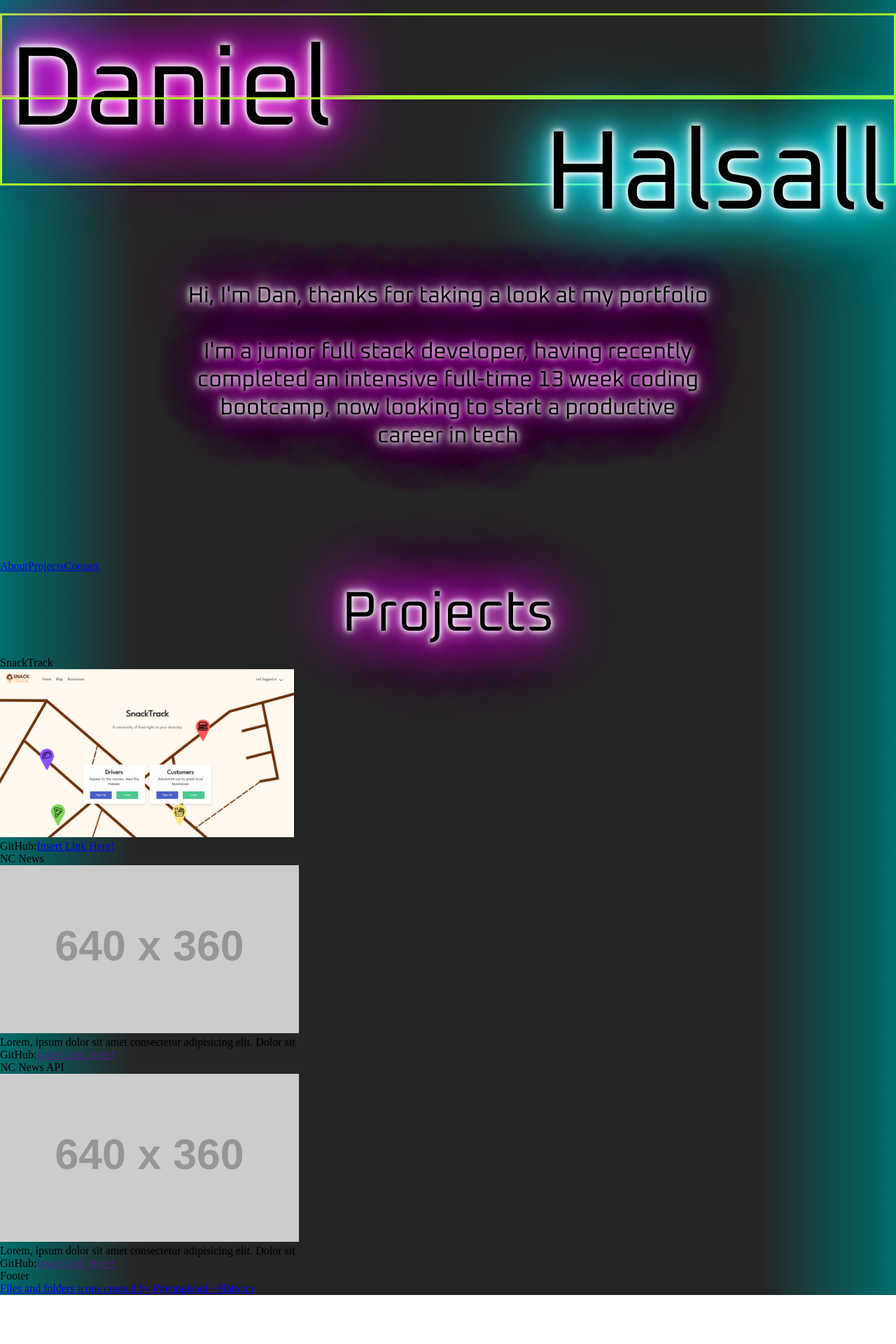
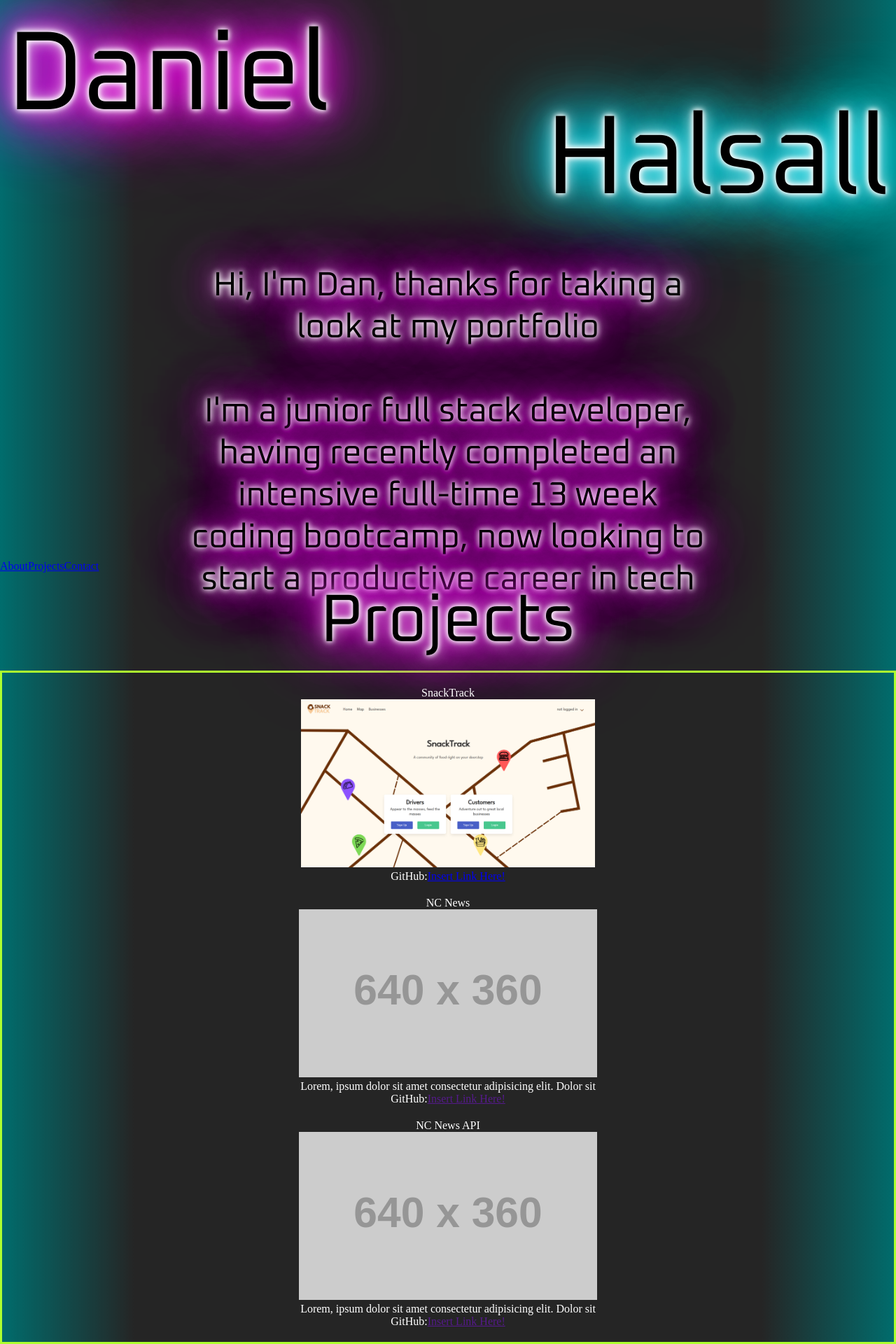
Before and after one commit to danny-817/Portfolio, a React (Vite) app: page / in a window 1280 px wide. Shown: the top 1920 px of the page at 70% size. Before the commit the page ends 1850 px from the top, so only its background shows below. Built offline with nearby package versions, Linux system fonts and the light colour scheme.

Commit message:
increased about text size, centered all project children

```diff
--- a/src/components/about.jsx
+++ b/src/components/about.jsx
@@ -1,11 +1,10 @@
 export default function About() {
   return (
     <div className="landing-page scroll-snap">
-      <div></div>
-      <div className="firstname-container highlight">
+      <div className="firstname-container ">
         <h1 className="firstname neon-glow-pink ">Daniel</h1>
       </div>
-      <div className="surname-container highlight">
+      <div className="surname-container ">
         <h1 className="surname neon-glow-blue">Halsall</h1>
       </div>
       <p className="title neon-glow-pink  ">
--- a/src/components/projects.jsx
+++ b/src/components/projects.jsx
@@ -2,10 +2,10 @@ import { Link } from "react-router-dom";
 
 export default function Projects() {
   return (
-    <div className="container w-100 h-100 border border-dark">
+    <div className="projects-page">
       <h1 className="title neon-glow-pink">Projects</h1>
-      <div className="container border ">
-        <div className=" project-enter">
+      <div className="projects-container highlight">
+        <div className="project ">
           <h2>SnackTrack</h2>
 
           <Link
@@ -27,7 +27,7 @@ export default function Projects() {
             </a>
           </p>
         </div>
-        <div className="border px-4  text-center">
+        <div className="project">
           <h2>NC News</h2>
           <Link to="https://www.cssscript.com/demo/cyberpunk-2077/#section-banners">
             <img
@@ -44,7 +44,7 @@ export default function Projects() {
             GitHub:<a href="">Insert Link Here!</a>
           </p>
         </div>
-        <div className="border px-4  text-center">
+        <div className="project">
           <h2>NC News API</h2>
           <Link to="https://www.cssscript.com/demo/cyberpunk-2077/#section-banners">
             <img
--- a/src/custom/custom.css
+++ b/src/custom/custom.css
@@ -64,11 +64,12 @@ body {
 
   /* display: flex; */
 }
+.projects-page {
+  min-height: 100vh;
+}
 .firstname-container {
-  /* border: solid white; */
   box-sizing: border-box;
   display: block;
-  /* width: 70%; */
   height: 15%;
   cursor: default;
   user-select: none;
@@ -81,8 +82,6 @@ body {
   font-family: "Oxanium";
 }
 .surname-container {
-  /* border: solid yellow; */
-  /* width: 70%; */
   height: 15%;
   position: relative;
   cursor: default;
@@ -98,24 +97,40 @@ body {
 }
 .title {
   font-family: "Oxanium";
-  font-size: 5rem;
+  font-size: 6rem;
   text-align: center;
 }
 .landing-page > p {
   box-sizing: border-box;
   max-width: 1300px;
-  /* height: 100vh; */
-  /* padding-top: 40%;
-  padding-left: 10%;
-  padding-right: 10%; */
+
   text-align: center;
-  font-size: 2em;
+  font-size: 3em;
   margin: 10% auto;
   width: 60%;
-  /* text-shadow: 0 0px 10px rgb(255, 0, 242); */
 }
+.projects-container {
+  align-content: center;
+  max-width: 1300px;
+  margin: 0 auto 0;
+}
+.project {
+  color: #ffffff;
+  display: flex;
+  max-width: 1300px;
+  display: block;
+  flex-direction: column;
+  align-items: center;
+  text-align: center;
+  margin: 20px;
+}
+/* .project > * {
+  border: greenyellow;
+  border-style: solid;
+  margin: 0 auto;
+} */
 .neon-glow-pink {
-  text-shadow: 0 0 7px #fff, 0 0 10px #fff, 0 0 21px #fff,
+  text-shadow: 0 0 7px #ffffff, 0 0 10px #fff, 0 0 21px #fff,
     0 0 42px rgb(255, 0, 242), 0 0 82px rgb(255, 0, 242),
     0 0 92px rgb(255, 0, 242), 0 0 102px rgb(255, 0, 242),
     0 0 151px rgb(255, 0, 242);
```
